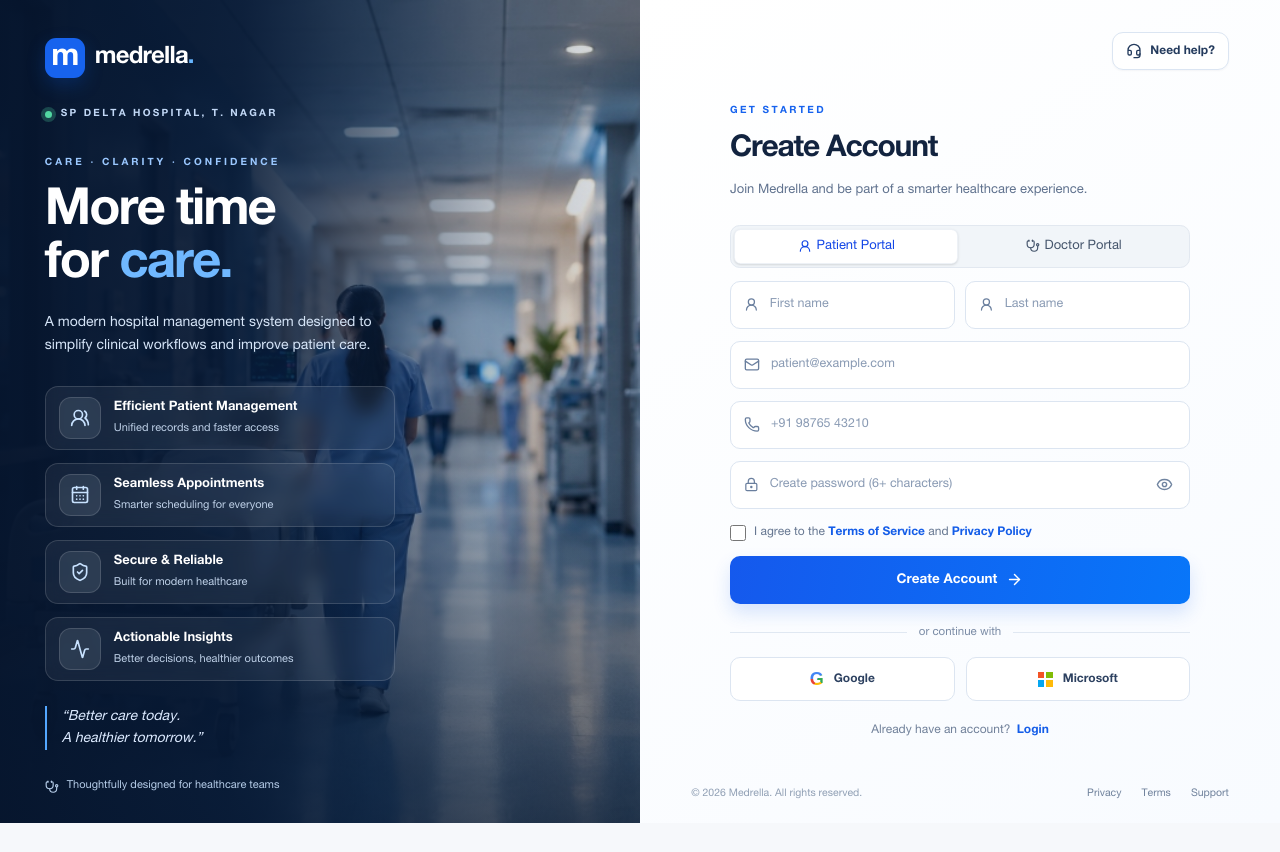
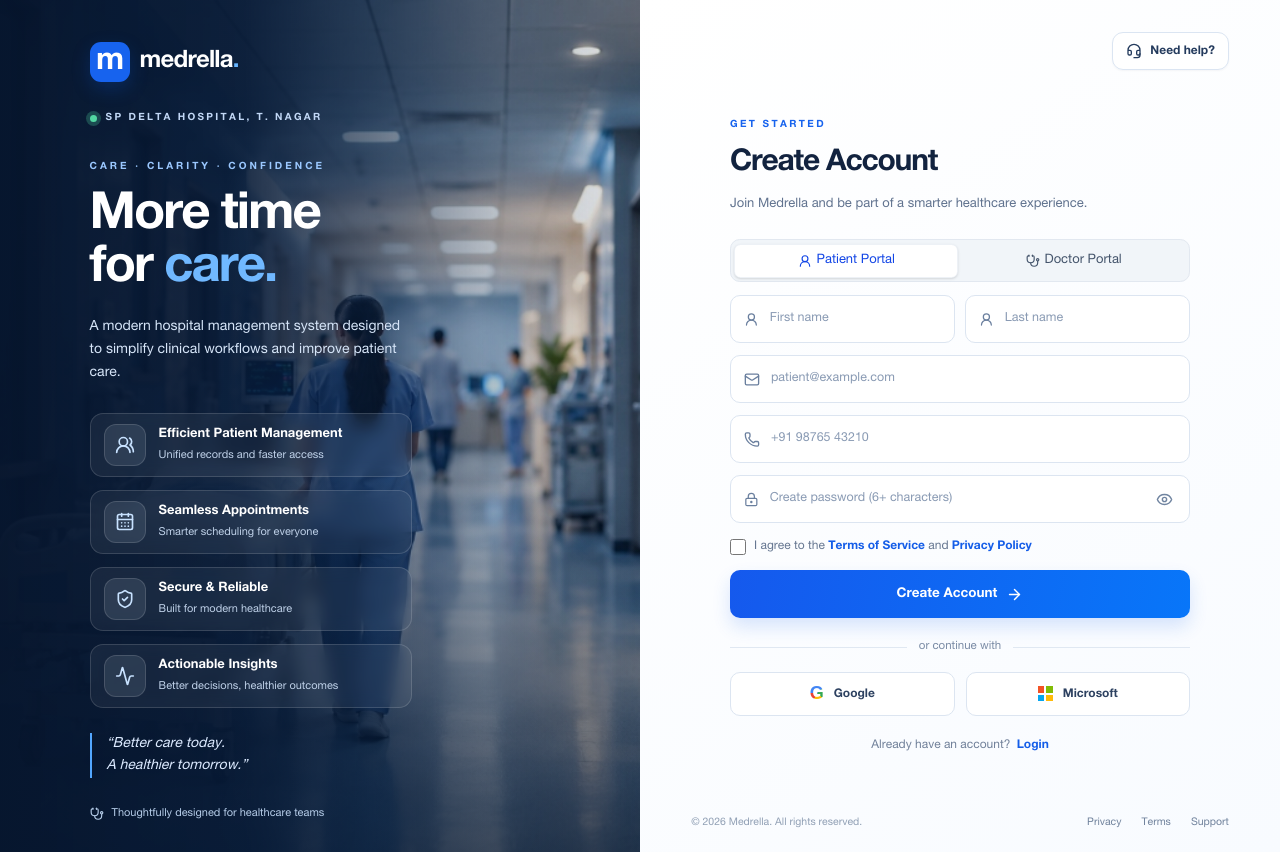
Before and after one commit to atharva1407-sys/Pearl_Thoughts_Atharva-Mandlik, a Next.js app in the folder Task_2/: page /signup in a window 1280 px wide. Before the commit the page ends 823 px from the top, so only its background shows below. Built offline with nearby package versions, Linux system fonts and the light colour scheme; no server answers.

Commit message:
style(auth): shift hero text slightly to the right for balanced layout

```diff
--- a/Task_2/src/app/globals.css
+++ b/Task_2/src/app/globals.css
@@ -1368,9 +1368,9 @@ td small {
 .hero-content {
   position: relative;
   z-index: 2;
-  max-width: 440px;
+  max-width: 450px;
   margin: 0;
-  padding: 38px clamp(28px, 3.5vw, 54px) 28px;
+  padding: 42px clamp(28px, 3vw, 44px) 30px clamp(68px, 7vw, 110px);
   min-height: 100vh;
   display: flex;
   flex-direction: column;
@@ -1874,7 +1874,7 @@ td small {
 
 @media (max-width: 900px) {
   .auth-page { grid-template-columns: minmax(300px, 0.85fr) minmax(420px, 1.15fr); }
-  .hero-content { padding: 30px 24px 24px; }
+  .hero-content { padding: 32px 24px 24px clamp(36px, 4vw, 50px); }
   .hero-copy h1 { font-size: 40px; }
   .feature-list { gap: 9px; }
   .auth-feature { padding: 8px; }
```
Also changed, not shown: 1 other file (tests, documents, lock files or other folders).
